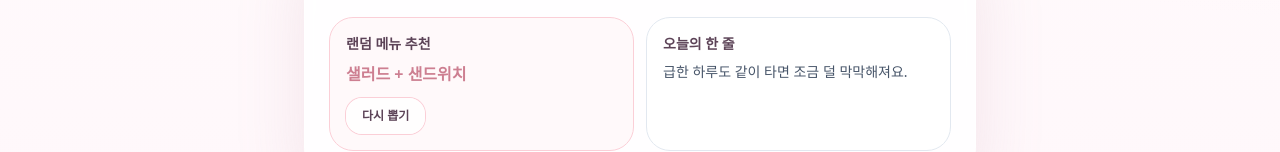
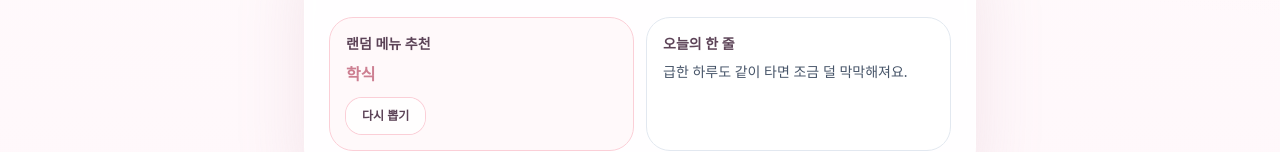
Before and after one commit to juyoungee502/tayo, a Next.js app: page /waiting in a window 1280 px wide. Shown: the part 559-711 px from the top of the page. Built offline with nearby package versions, Linux system fonts and the light colour scheme; no server answers; the database is empty.

Commit message:
expand random menu options

```diff
--- a/components/waiting/random-menu-picker.tsx
+++ b/components/waiting/random-menu-picker.tsx
@@ -2,10 +2,29 @@
 
 import { useState } from "react";
 
+import { buttonStyles } from "@/components/ui/button";
 import { shareRandomMenuAction } from "@/lib/actions/app-actions";
-import { buttonStyles } from "@/components/ui/button";
 
 const MENU_CANDIDATES = [
+  "유부초밥 + 떡볶이",
+  "불닭볶음면",
+  "카레돈가스",
+  "콩나물불고기",
+  "라멘",
+  "초밥",
+  "회덮밥",
+  "간장새우덮밥",
+  "파스타",
+  "피자",
+  "치킨",
+  "한솥",
+  "지지고",
+  "학식",
+  "엽기떡볶이",
+  "김치찜",
+  "꼬밥",
+  "나비루",
+  "이삭토스트",
   "마라탕 + 꿔바로우",
   "떡볶이 + 튀김",
   "김치볶음밥 + 계란후라이",
@@ -14,10 +33,27 @@ const MENU_CANDIDATES = [
   "햄버거 세트",
   "국밥",
   "쌀국수",
-  "파스타",
   "치킨마요",
   "불닭 + 삼각김밥",
   "순두부찌개",
+  "부대찌개",
+  "제육덮밥",
+  "알밥",
+  "냉면 + 만두",
+  "로제떡볶이",
+  "우동 + 유부초밥",
+  "샤브샤브",
+  "타코야끼 + 어묵탕",
+  "삼겹살 정식",
+  "규동",
+  "텐동",
+  "비빔밥",
+  "참치김밥 + 라면",
+  "스테이크 덮밥",
+  "토마토 파스타 + 마늘빵",
+  "치즈돈가스",
+  "닭갈비 볶음밥",
+  "로코모코",
 ];
 
 function pickRandomMenu() {
```
